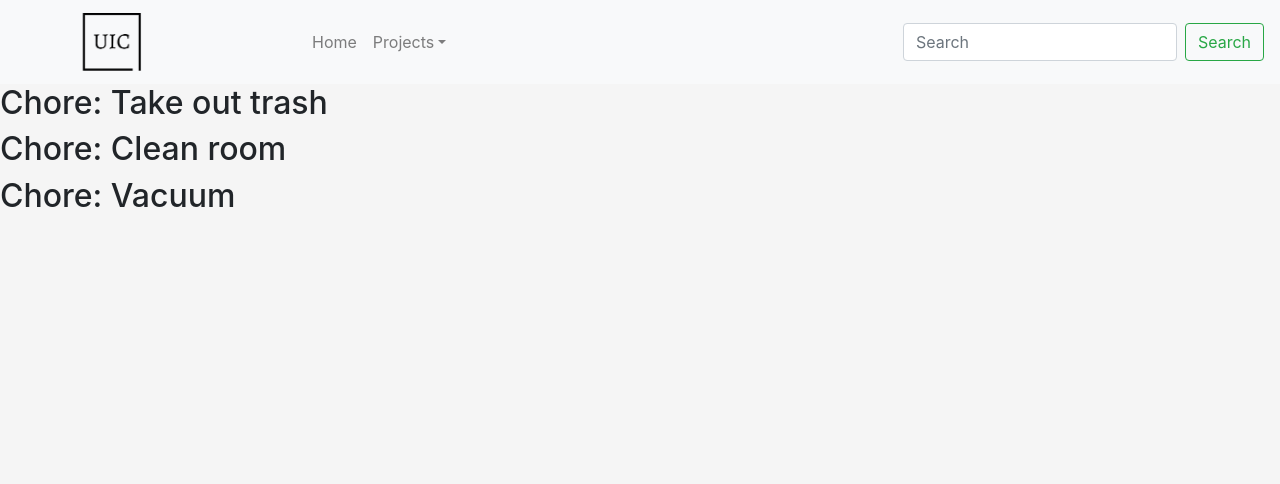
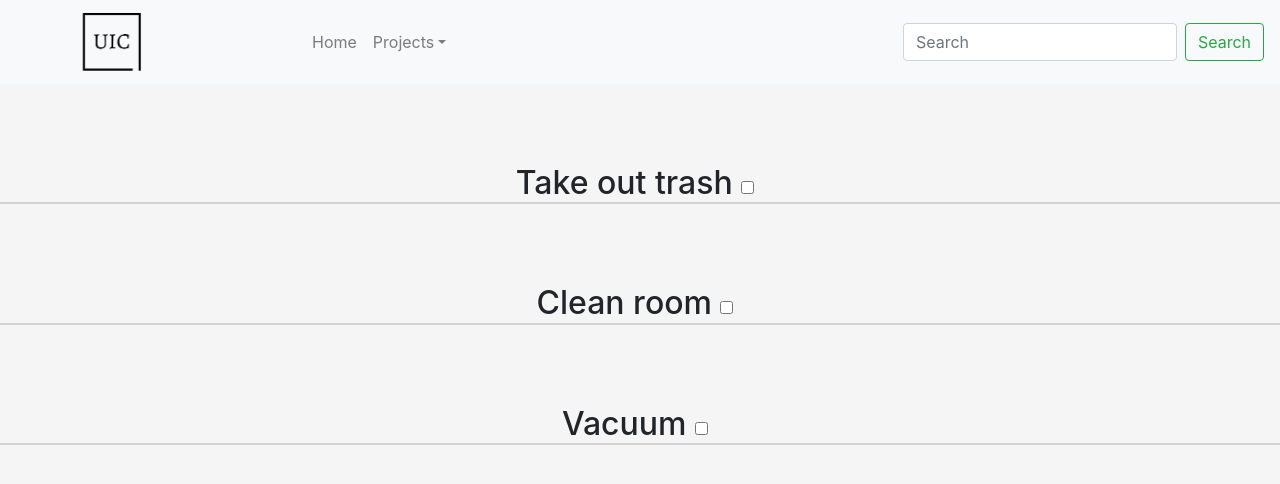
Before and after one commit to Fredrik93/react_tutorial, a React (Create React App) app: page /secondtodos in a window 1280 px wide. Shown: the top 484 px of the page. Built offline with nearby package versions, Linux system fonts and the light colour scheme.

Commit message:
add style to item

```diff
--- a/src/Components/Todos/SecondTodoItem.js
+++ b/src/Components/Todos/SecondTodoItem.js
@@ -1,9 +1,15 @@
 import React from 'react'
 
 function SecondTodoItem(props) {
+    const style = {
+        borderBottom: "2px solid lightgray",
+        textAlign: "center",
+        marginTop: "10vh",
+
+    }
     return (
         <div>
-            <h2> Chore: {props.chore}  </h2>
+            <h2 style={style}> {props.chore} <input type="checkbox" />  </h2>
         </div>
     )
 } export default SecondTodoItem
--- a/src/Components/Todos/SecondTodos.js
+++ b/src/Components/Todos/SecondTodos.js
@@ -2,19 +2,14 @@ import React from 'react'
 import Item from './SecondTodoItem'
 import todosData from './todosData'
 class SecondTodos extends React.Component {
+
 
     showChores = todosData.map(dataItem => {
         return <Item chore={dataItem.chore} key={dataItem.id} />
     })
 
     render() {
-        const style = {
 
-        }
-        return (
-            <div>
-                {this.showChores}
-            </div>
-        )
+        return (<div > {this.showChores} </div>)
     }
 } export default SecondTodos
```
